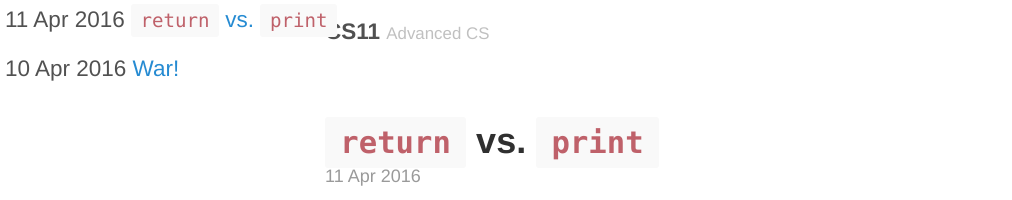
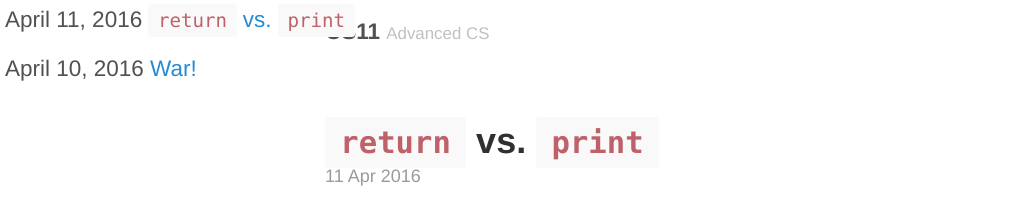
Before and after one commit to bensk/cs11, a Jekyll site: the page built from index.html, in a window 1280 px wide. Shown: the top 200 px of the page, without its empty margins (0-1012 px from the left). Built offline with Jekyll 4.4.1, drawn with Linux system fonts in a browser that asks for light colours; the list of posts is cut into pages by our own code.

Commit message:
break date!

```diff
--- a/_layouts/default.html
+++ b/_layouts/default.html
@@ -20,7 +20,7 @@
       <!-- Added index, maybe -->
 
         {% for post in site.posts %}
-          <p class="lead">{{ post.date | date_to_string }}
+          <p class="lead">{{ post.date | date: '%B %d, %Y' }}
             <a href="{{ site.baseurl }}/{{ post.url }}">{{ post.title }}</a>
 
         {% endfor %}
--- a/_layouts/post.html
+++ b/_layouts/post.html
@@ -4,7 +4,7 @@
 
 <article class="post">
   <h1 class="post-title">{{ page.title }}</h1>
-  <time datetime="{{ page.date | date_to_xmlschema }}" class="post-date">{{ page.date | date_to_string }}</time>
+  <time datetime="{{ page.date | date_to_xmlschema }}" class="post-date">{{ page.date | date: '%B %d, %Y' }}</time>
   {{ content }}
 </article>
 
@@ -17,7 +17,7 @@
         <h3>
           <a href="{{ site.baseurl }}{{ post.url }}">
             {{ post.title }}
-            <small><time datetime="{{ post.date | date_to_xmlschema }}">{{ post.date | date_to_string }}</time></small>
+            <small><time datetime="{{ post.date | date_to_xmlschema }}">{{ post.date | date: '%B %d, %Y'}}</time></small>
           </a>
         </h3>
       </li>
```
